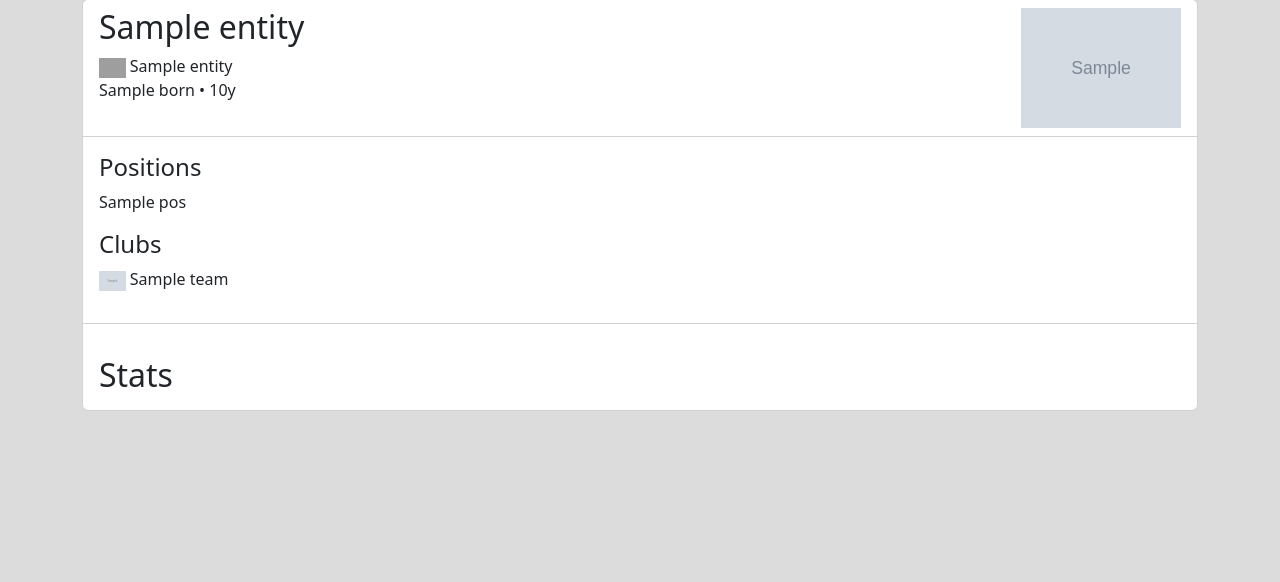
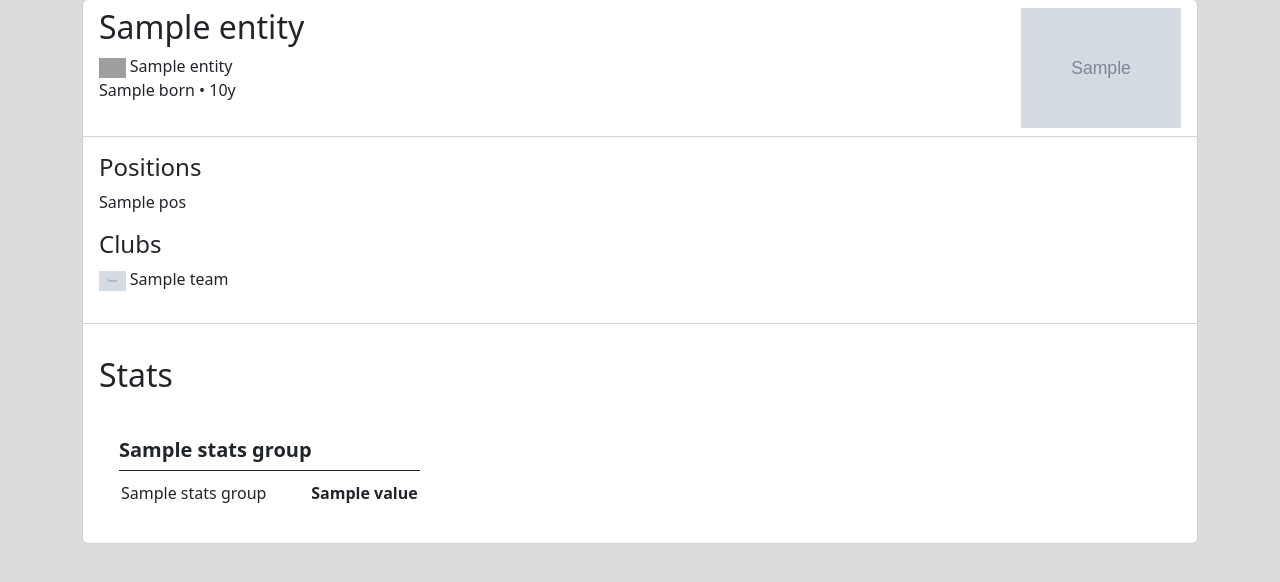
Before and after one commit to GuiAmorim03/WS-Project-2, a Django app: template ws_project_1/app/templates/player.html in a window 1280 px wide. Shown: the part 81-663 px from the top of the page. Run offline with Django 5.2, Linux system fonts and the light colour scheme; the template is opened without the code that fills it: most values are stand-ins (such as "Sample title", 1, 10 or a date in 2020); grey boxes marked "Sample" are stand-in pictures; grey boxes are pictures that could not be loaded.

Commit message:
feat: player/teams stats

```diff
--- /dev/null
+++ b/ws_project_1/app/static/css/stats_entity.css
@@ -0,0 +1,20 @@
+.stats-column {
+    padding: 20px;
+    border-radius: 5%;
+}
+
+.stat-item {
+    display: flex;
+    justify-content: space-between;
+    border-top: 1px solid;
+    padding: 10px 2px;
+}
+
+.stat-name {
+    text-align: left;
+}
+
+.stat-value {
+    text-align: right;
+    font-weight: bold;
+}
--- a/ws_project_1/app/templates/club.html
+++ b/ws_project_1/app/templates/club.html
@@ -59,10 +59,6 @@
     </table>
 </div>
 
-<div class="card-footer" style="color: var(--alt-color); background-color: var(--main-color);">
-    <h2 class="mt-4">Stats</h2>
-</div>
-
 {% load static %}
 <link rel="stylesheet" href="{% static 'css/club.css' %}">
 <script src="{% static 'js/club.js' %}"></script>
--- a/ws_project_1/app/templates/layouts/entity.html
+++ b/ws_project_1/app/templates/layouts/entity.html
@@ -13,6 +13,62 @@
     {% block content_inside %}
     {% endblock %}
 
+    {% if entity.stats %}
+    <div class="card-footer" style="color: var(--alt-color); background-color: var(--main-color);">
+        <h2 class="mt-4 mb-4">Stats</h2>
+        <div class="swiper mySwiper">
+            <div class="swiper-wrapper">
+                {% for stats_group in entity.stats %}
+                <div class="swiper-slide">
+                    <div class="stats-column" style="background-color: var(--alt-color); color: var(--main-color);">
+                        <h5><b>{{ stats_group.name }}</b></h5>
+                        {% for stat in stats_group.stats %}
+                        <p class="stat-item m-0" style="border-color: var(--main-color);">
+                            <span class="stat-name">{{ stat.name }}</span>
+                            <span class="stat-value">{{ stat.value }}</span>
+                        </p>
+                    {% endfor %}
+                    </div>
+                </div>
+                {% endfor %}
+            </div>
+
+            <!-- Botões de navegação -->
+            <div class="swiper-button-next"></div>
+            <div class="swiper-button-prev"></div>
+            <div class="swiper-pagination"></div>
+        </div>
+    </div>
+    {% endif %}
 </div>
 
+{% load static %}
+
+<link rel="stylesheet" href="{% static 'css/stats_entity.css' %}">
+
+<link rel="stylesheet" href="https://cdn.jsdelivr.net/npm/swiper@10/swiper-bundle.min.css">
+<script src="https://cdn.jsdelivr.net/npm/swiper@10/swiper-bundle.min.js"></script>
+<script>
+    document.addEventListener("DOMContentLoaded", function () {
+        var swiper = new Swiper(".mySwiper", {
+            slidesPerView: 1,
+            spaceBetween: 10,
+            navigation: {
+                nextEl: ".swiper-button-next",
+                prevEl: ".swiper-button-prev",
+            },
+            pagination: {
+                el: ".swiper-pagination",
+                clickable: true,
+            },
+            breakpoints: {
+                768: {
+                    slidesPerView: 3,
+                    spaceBetween: 30,
+                }
+            }
+        });
+    });
+</script>
+
 {% endblock %}
--- a/ws_project_1/app/templates/player.html
+++ b/ws_project_1/app/templates/player.html
@@ -42,9 +42,4 @@
     </p>
 </div>
 
-
-<div class="card-footer" style="color: var(--alt-color); background-color: var(--main-color);">
-    <h2 class="mt-4">Stats</h2>
-</div>
-
 {% endblock %}
```
Also changed, not shown: ws_project_1/app/utils/sparql_client.py (+60 -10 lines).
